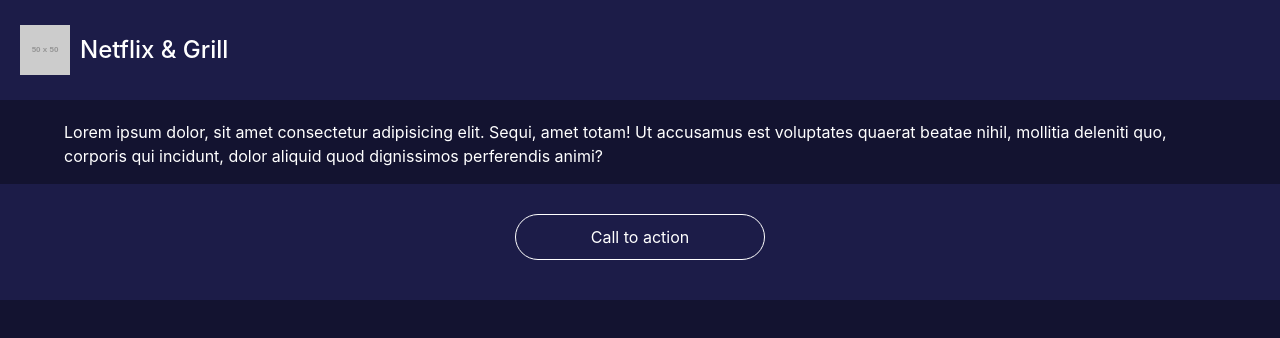
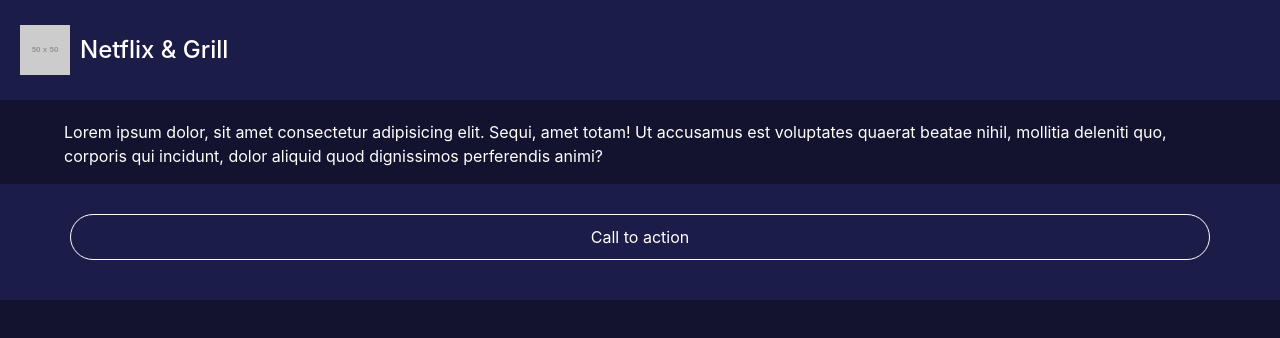
Before and after one commit to Rikku77/yc2210-vue, a Vue app: page /landing in a window 1280 px wide. Shown: the top 338 px of the page. Built offline with nearby package versions, Linux system fonts and the light colour scheme; a web font is replaced by a local one.

Commit message:
Link to landing and questions

```diff
--- a/src/views/LandingView.vue
+++ b/src/views/LandingView.vue
@@ -15,7 +15,9 @@
         <p>Lorem ipsum dolor, sit amet consectetur adipisicing elit. Sequi, amet totam! Ut accusamus est voluptates quaerat beatae nihil, mollitia deleniti quo, corporis qui incidunt, dolor aliquid quod dignissimos perferendis animi?</p>
     </main>
     <footer id="footerN">
-        <button type="button" class="btn btn-outline-secondary">Call to action</button>
+        <RouterLink class="container" to="/questions" custom v-slot="{ navigate }">
+            <button type="button" class="btn btn-outline-secondary" @click="navigate" role="link">Call to action</button>
+        </RouterLink>
     </footer>
 </template>
 <style>
--- a/src/views/LoginView.vue
+++ b/src/views/LoginView.vue
@@ -41,6 +41,10 @@
         <nav class="text-center">
           <RouterLink to="/register">Register</RouterLink>
         </nav>
+
     </form>
+    <RouterLink to="/landing" custom v-slot="{ navigate }">
+      <button type="button" class="btn btn-secondary" @click="navigate" role="link"> Continue as guest </button>
+    </RouterLink>
   </main>
 </template>
```
